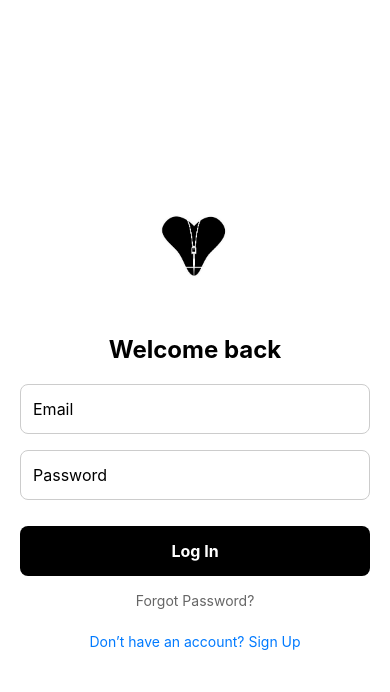
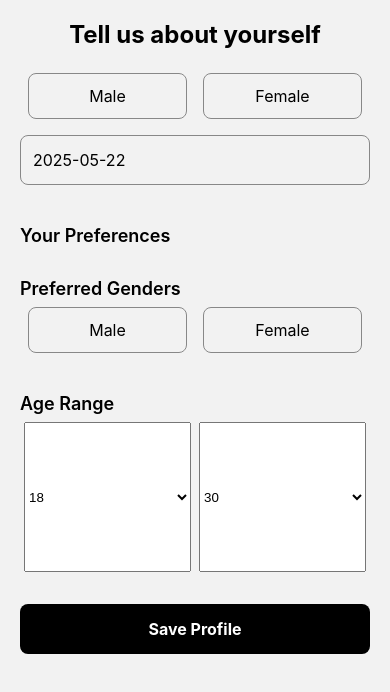
Before and after one commit to deeelern/Orbital-Pencil-Meets-Case, a React Native app: screen /ProfileSetup in a window 390 px wide. Shown: the top 692 px of the page. Built offline with nearby package versions, Linux system fonts and the light colour scheme.

Commit message:
patch_update_1.0.3

```diff
--- a/App.js
+++ b/App.js
@@ -1,17 +1,21 @@
+// App.js
 import React, { useState, useEffect } from 'react';
 import { StatusBar } from 'expo-status-bar';
 import { StyleSheet, View, Image, Animated, Alert } from 'react-native';
-import { auth } from "./FirebaseConfig";
-import { initializedApp } from 'firebase/app';
-import { NavigationContainer } from '@react-navigation/native';
-import { createNativeStackNavigator } from '@react-navigation/native-stack';
 
-import LoginScreen from './screens/LoginScreen';
-import HomeScreen from './screens/HomeScreen';
-import SignUpScreen from './screens/SignUpScreen';
-import ChatScreen from './screens/ChatScreen';
-import MapScreen from './screens/MapScreen';
-import MeScreen from './screens/MeScreen';
+import { NavigationContainer }             from '@react-navigation/native';
+import { createNativeStackNavigator }      from '@react-navigation/native-stack';
+
+import { auth }                            from "./FirebaseConfig";
+import { signInWithEmailAndPassword }      from 'firebase/auth';
+
+import LoginScreen   from './screens/LoginScreen';
+import HomeScreen    from './screens/HomeScreen';
+import SignUpScreen  from './screens/SignUpScreen';
+import ProfileSetupScreen from './screens/ProfileSetUpScreen';
+import ChatScreen    from './screens/ChatScreen';
+import MapScreen     from './screens/MapScreen';
+import MeScreen      from './screens/MeScreen';
 
 const Stack = createNativeStackNavigator();
 
@@ -19,16 +23,21 @@ export default function App() {
   const [showSplash, setShowSplash] = useState(true);
   const fadeAnim = new Animated.Value(0);
 
-useEffect(() => {
-  Animated.timing(fadeAnim, { toValue:1, duration:1500, useNativeDriver:true }).start();
-  const t = setTimeout(() => setShowSplash(false), 3000);
-  return () => clearTimeout(t);
-}, []);
+  useEffect(() => {
+    Animated.timing(fadeAnim, {
+      toValue: 1,
+      duration: 1500,
+      useNativeDriver: true
+    }).start();
+
+    const t = setTimeout(() => setShowSplash(false), 3000);
+    return () => clearTimeout(t);
+  }, []);
 
   const handleLogin = async (email, password, navigation) => {
     try {
-      await auth.signInWithEmailAndPassword(email.trim(), password);
-      navigation.replace('Home');   // go to Home and remove Login from history
+      await signInWithEmailAndPassword(auth, email.trim(), password);
+      navigation.replace('Home');
     } catch (err) {
       Alert.alert('Login failed', err.message);
     }
@@ -55,17 +64,18 @@ useEffect(() => {
         <Stack.Screen name="Login">
           {props => (
             <LoginScreen
-              onLogin={(e,p) => handleLogin(e,p,props.navigation)}
+              onLogin={(e,p) => handleLogin(e, p, props.navigation)}
               navigation={props.navigation}
             />
           )}
         </Stack.Screen>
 
-        <Stack.Screen name="Home" component={HomeScreen} />
-        <Stack.Screen name="SignUp" component={SignUpScreen} />
-        <Stack.Screen name="Chat" component={ChatScreen} />
-        <Stack.Screen name="Meet" component={MapScreen} />
-        <Stack.Screen name="Me" component={MeScreen} />
+        <Stack.Screen name="Home"   component={HomeScreen}  />
+        <Stack.Screen name="SignUp" component={SignUpScreen}/>
+        <Stack.Screen name="ProfileSetup" component={ProfileSetupScreen} />
+        <Stack.Screen name="Chat"   component={ChatScreen}  />
+        <Stack.Screen name="Meet"   component={MapScreen}   />
+        <Stack.Screen name="Me"     component={MeScreen}    />
       </Stack.Navigator>
       <StatusBar style="auto" />
     </NavigationContainer>
@@ -73,18 +83,14 @@ useEffect(() => {
 }
 
 const styles = StyleSheet.create({
-  container: {
-    flex: 1,
-    backgroundColor: '#fff',
-  },
   splashContainer: {
     flex: 1,
     backgroundColor: '#000',
     alignItems: 'center',
-    justifyContent: 'center',
+    justifyContent: 'center'
   },
   logo: {
     width: 200,
-    height: 200,
+    height: 200
   },
 });
--- /dev/null
+++ b/screens/ProfileSetUpScreen.js
@@ -0,0 +1,265 @@
+// ./screens/ProfileSetupScreen.js
+import React, { useState } from 'react';
+import {
+  View,
+  Text,
+  TextInput,
+  TouchableOpacity,
+  StyleSheet,
+  ScrollView,
+  Alert,
+  ActivityIndicator,
+  Platform
+} from 'react-native';
+
+import DateTimePicker from '@react-native-community/datetimepicker';
+import { Picker } from '@react-native-picker/picker';
+
+import { auth, db } from '../FirebaseConfig';
+import { doc, setDoc, serverTimestamp } from 'firebase/firestore';
+
+export default function ProfileSetupScreen({ navigation }) {
+  const user = auth.currentUser;
+  const uid  = user?.uid;
+
+  // --- form state ---
+  const [gender, setGender] = useState('');             // e.g. "Male", "Female", "Non-binary"
+  const [dob, setDob]       = useState(new Date());
+  const [showPicker, setShowPicker] = useState(false);  // enter as "YYYY-MM-DD"
+
+  const [prefGenders, setPrefGenders] = useState('');   // comma-separated list
+  const [minAge, setMinAge] = useState(18);             // min 18
+  const [maxAge, setMaxAge] = useState(30);             // max 30
+  const [loading, setLoading] = useState(false);
+
+  const togglePref = option => {
+    setPrefGenders(arr =>
+      arr.includes(option)
+        ? arr.filter(g => g !== option)
+        : [...arr, option]
+    );
+  };
+
+  const onChangeDob = (event, selectedDate) => {
+    setShowPicker(Platform.OS === 'ios');
+    if  (selectedDate) {
+        setDob(selectedDate);
+    }
+  };
+
+  const checkIs18 = date => {
+    const today = new Date();
+    let age = today.getFullYear() - date.getFullYear();
+    const m = today.getMonth() - date.getMonth();
+    if (m < 0 || (m === 0 && today.getDate() < date.getDate())) {
+        age--;
+    }
+    return age >= 18;
+  };
+
+  const handleSubmit = async () => {
+    if (!gender) {
+        return Alert.alert('Please select your gender');
+    }
+    if (!checkIs18(dob)) {
+        return Alert.alert('You must be at least 18 years old!')
+    }
+    if (prefGenders.length === 0) {
+      return Alert.alert('Select at least one preferred gender!');
+    }
+    if (minAge > maxAge) {
+        return Alert.alert('Minimum Age cannot be greater than Maximum Age!');
+    }
+    if (!uid) {
+      return Alert.alert('Not signed in');
+    }
+
+    setLoading(true);
+    try {
+      const preferences = {
+        preferredGenders: prefGenders,
+        ageRange: {
+          min: minAge,
+          max: maxAge
+        }
+      };
+
+      // write into Firestore under /users/{uid}
+      await setDoc(
+        doc(db, 'users', uid),
+        {
+          gender,
+          dateOfBirth: dob,
+          preferences,
+          profileSetupAt: serverTimestamp()
+        },
+        { merge: true }      // keep any existing fields (like email)
+      );
+
+      // navigate to your main app
+      navigation.replace('Home');
+    } catch (err) {
+      Alert.alert('Error saving profile', err.message);
+    } finally {
+      setLoading(false);
+    }
+  };
+
+  const ages = Array.from({ length: 82 }, (_, i) => 18 + i);
+
+  return (
+    <ScrollView contentContainerStyle={styles.container}>
+      <Text style={styles.heading}>Tell us about yourself</Text>
+
+       <View style={styles.row}>
+        {['Male','Female'].map(option => (
+          <TouchableOpacity
+            key={option}
+            style={[
+              styles.genderButton,
+              gender === option && styles.genderButtonSelected
+            ]}
+            onPress={() => setGender(option)}
+          >
+            <Text
+              style={[
+                styles.genderText,
+                gender === option && styles.genderTextSelected
+              ]}
+            >
+              {option}
+            </Text>
+          </TouchableOpacity>
+        ))}
+      </View>
+
+      <TouchableOpacity
+        style={styles.dateInput}
+        onPress={() => setShowPicker(true)}
+      >
+        <Text style={styles.dateText}>
+          {dob.toISOString().slice(0,10)}  {/* YYYY-MM-DD */}
+        </Text>
+      </TouchableOpacity>
+      {showPicker && (
+        <DateTimePicker
+          value={dob}
+          mode="date"
+          display="spinner"
+          maximumDate={new Date()}      // no future dates
+          onChange={onChangeDob}
+          style={styles.picker}
+        />
+      )}
+
+      <Text style={styles.sectionTitle}>Your Preferences</Text>
+
+<Text style={styles.sectionTitle}>Preferred Genders</Text>
+      <View style={styles.row}>
+        {['Male','Female'].map(opt => (
+          <TouchableOpacity
+            key={opt}
+            style={[
+              styles.genderButton,
+              prefGenders.includes(opt) && styles.genderButtonSelected
+            ]}
+            onPress={() => togglePref(opt)}
+          >
+            <Text
+              style={[
+                styles.genderText,
+                prefGenders.includes(opt) && styles.genderTextSelected
+              ]}
+            >
+              {opt}
+            </Text>
+          </TouchableOpacity>
+        ))}
+      </View>
+
+      <Text style={styles.sectionTitle}>Age Range</Text>
+      <View style={styles.pickerRow}>
+        <Picker
+          style={styles.agePicker}
+          selectedValue={minAge}
+          onValueChange={v => setMinAge(v)}
+        >
+          {ages.map(a => (
+            <Picker.Item key={a} label={`${a}`} value={a} />
+          ))}
+        </Picker>
+        <Picker
+          style={styles.agePicker}
+          selectedValue={maxAge}
+          onValueChange={v => setMaxAge(v)}
+        >
+          {ages.map(a => (
+            <Picker.Item key={a} label={`${a}`} value={a} />
+          ))}
+        </Picker>
+      </View>
+
+      <TouchableOpacity
+        style={styles.button}
+        onPress={handleSubmit}
+        disabled={loading}
+      >
+        {loading
+          ? <ActivityIndicator color="#fff" />
+          : <Text style={styles.buttonText}>Save Profile</Text>
+        }
+      </TouchableOpacity>
+    </ScrollView>
+  );
+}
+
+const styles = StyleSheet.create({
+  container:     { padding: 20, paddingBottom: 40 },
+  heading:       { fontSize: 24, fontWeight: 'bold', marginBottom: 24, textAlign: 'center' },
+  row:           { flexDirection: 'row', justifyContent: 'space-around', marginBottom: 16 },
+  genderButton:  {
+    flex: 1,
+    marginHorizontal: 8,
+    paddingVertical: 12,
+    borderWidth: 1,
+    borderColor: '#888',
+    borderRadius: 8,
+    alignItems: 'center'
+  },
+  genderButtonSelected: { backgroundColor: '#000', borderColor: '#000' },
+  genderText:          { fontSize: 16, color: '#000' },
+  genderTextSelected:  { color: '#fff' },
+
+  dateInput:  {
+    height: 50, borderWidth: 1, borderColor: '#888',
+    borderRadius: 8, justifyContent: 'center',
+    paddingHorizontal: 12, marginBottom: 16
+  },
+  dateText:   { fontSize: 16, color: '#000' },
+  picker:     { backgroundColor: '#fff', marginBottom: 16, height: 150 },
+
+  sectionTitle:      { fontSize: 18, fontWeight: '600', marginTop: 24, marginBottom: 8 },
+
+  pickerRow: {
+    flexDirection: 'row',
+    justifyContent: 'space-between',
+    marginBottom: 16
+  },
+  agePicker: {
+    flex: 1,
+    height: 150,
+    marginHorizontal: 4
+  },
+
+  input: {
+    height: 50, borderColor: '#ccc', borderWidth: 1,
+    borderRadius: 8, paddingHorizontal: 12, fontSize: 16,
+    marginBottom: 16
+  },
+  button: {
+    backgroundColor: '#000', height: 50,
+    borderRadius: 8, justifyContent: 'center',
+    alignItems: 'center', marginTop: 16
+  },
+  buttonText: { color: '#fff', fontSize: 16, fontWeight: 'bold' }
+});
--- a/screens/SignUpScreen.js
+++ b/screens/SignUpScreen.js
@@ -36,7 +36,7 @@ export default function SignUpScreen({ navigation }) {
       });
 
       // 3) Go to Home (replace so you can’t go back)
-      navigation.replace('Home');
+      navigation.replace('ProfileSetup');
     } catch (err) {
       Alert.alert('Sign Up Failed', err.message);
     }
```
Also changed, not shown: package.json (+5 -2 lines), 1 other file (tests, documents, lock files or other folders).
